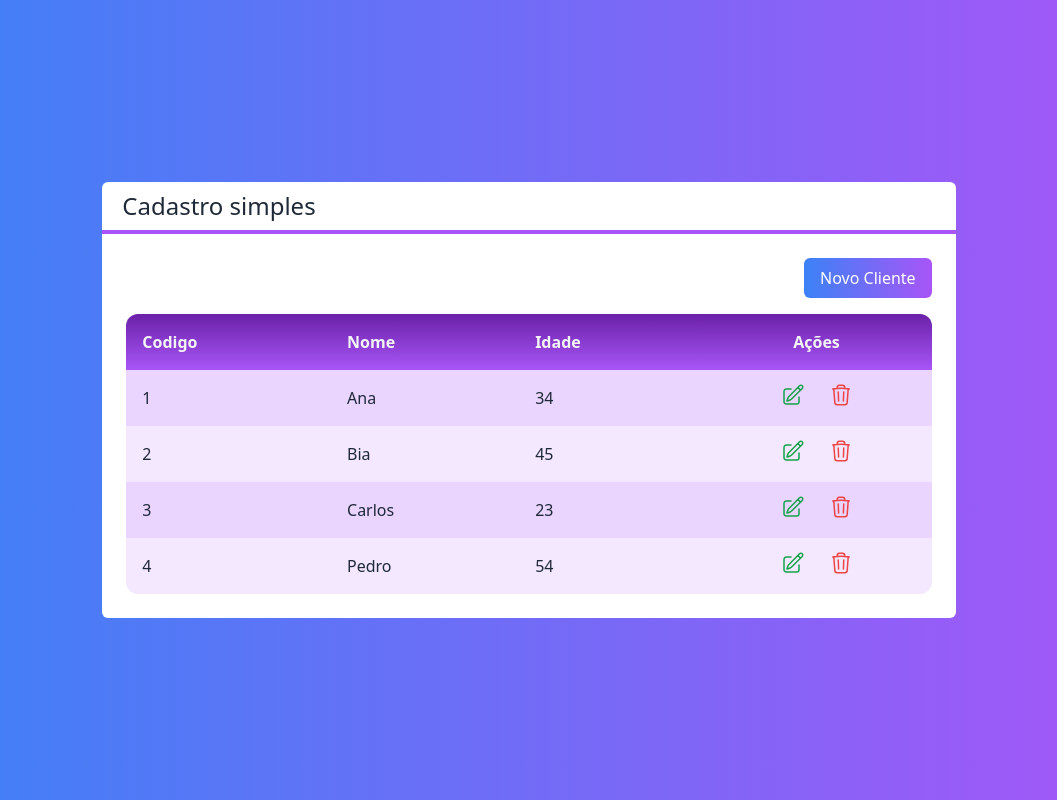
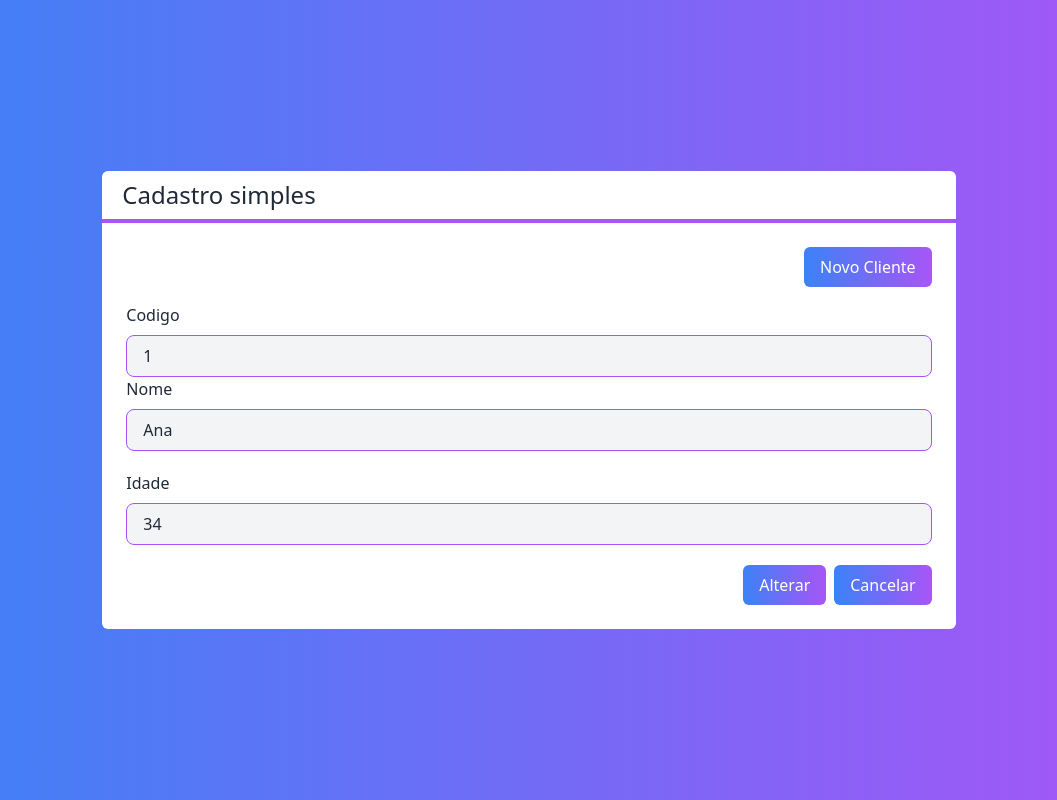
Before and after one commit to Miguel-Barros-Clear/register-react-project, a Next.js app: page / in a window 1280 px wide. Shown: the whole page, without its empty margins (111-1168 px from the left). Built offline with nearby package versions, Linux system fonts and the light colour scheme.

Commit message:
feat: adding dinamic form functions

```diff
--- /dev/null
+++ b/src/components/Entrada.tsx
@@ -0,0 +1,27 @@
+import React from "react";
+
+interface EntradaProps {
+  tipo?: "text" | "number";
+  texto: string;
+  valor: any;
+  somenteLeitura?: boolean;
+  className?: string;
+  valorMudou?: (valor: any) => void;
+}
+
+export default function Entrada(props: EntradaProps) {
+  return (
+    <div className={`flex flex-col ${props.className}`}>
+      <label className="mb-2">{props.texto}</label>
+      <input
+        type={props.tipo ?? "text"}
+        value={props.valor}
+        readOnly={props.somenteLeitura}
+        onChange={(e) => props.valorMudou?.(e.target.value)}
+        className={`border border-purple-500 rounded-lg focus:outline-none bg-gray-100 px-4 py-2 ${
+          props.somenteLeitura ? "" : "focus:bg-white"
+        }`}
+      />
+    </div>
+  );
+}
--- /dev/null
+++ b/src/components/Formulario.tsx
@@ -0,0 +1,39 @@
+import Cliente from "@/core/Cliente";
+import React, { useState } from "react";
+import Botao from "./Botao";
+import Entrada from "./Entrada";
+
+interface FormularioProps {
+  cliente: Cliente;
+}
+
+export default function Formulario(props: FormularioProps) {
+  const id = props.cliente?.id;
+  const [nome, setNome] = useState(props.cliente?.nome ?? "");
+  const [idade, setIdade] = useState(props.cliente?.idade ?? 0);
+
+  return (
+    <div>
+      {id ? <Entrada texto="Codigo" valor={id} somenteLeitura /> : false}
+      <Entrada
+        texto="Nome"
+        valor={nome}
+        valorMudou={setNome}
+        className="mb-5"
+      />
+      <Entrada
+        texto="Idade"
+        tipo="number"
+        valor={idade}
+        valorMudou={setIdade}
+        className="mb-5"
+      />
+      <div className="flex justify-end mt-3">
+        <Botao cor="blue" className="mr-2">
+          {id ? "Alterar" : "Salvar"}
+        </Botao>
+        <Botao>Cancelar</Botao>
+      </div>
+    </div>
+  );
+}
--- a/src/pages/index.tsx
+++ b/src/pages/index.tsx
@@ -1,4 +1,5 @@
 import Botao from "@/components/Botao";
+import Formulario from "@/components/Formulario";
 import Layout from "@/components/Layout";
 import Tabela from "@/components/Tabela";
 import Cliente from "@/core/Cliente";
@@ -32,11 +33,12 @@
             Novo Cliente
           </Botao>
         </div>
-        <Tabela
+        {/* <Tabela
           clientes={clientes}
           clienteSelecionado={clienteSelecionado}
           clienteExcluido={clienteExcluido}
-        ></Tabela>
+        ></Tabela> */}
+        <Formulario cliente={clientes[0]} />
       </Layout>
     </div>
   );
```
